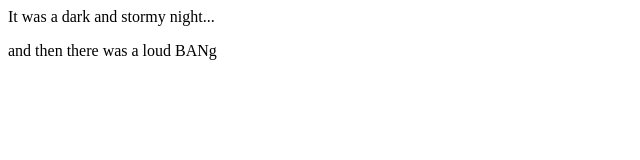
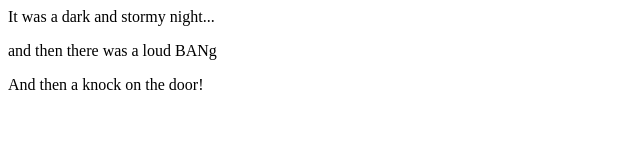
Before and after one commit to 91ashika/fireside-story, a plain HTML site: page index.html in a window 1280 px wide. Shown: the whole page, without its empty margins (0-640 px from the left). Drawn offline with Linux system fonts and the light colour scheme.

Commit message:
added the third line

```diff
--- a/index.html
+++ b/index.html
@@ -3,5 +3,6 @@
     <body>
         <p>It was a dark and stormy night...</p>
         <p>and then there was a loud BANg</p>
+        <p>And then a knock on the door!</p>
     </body>
 </html>
```
